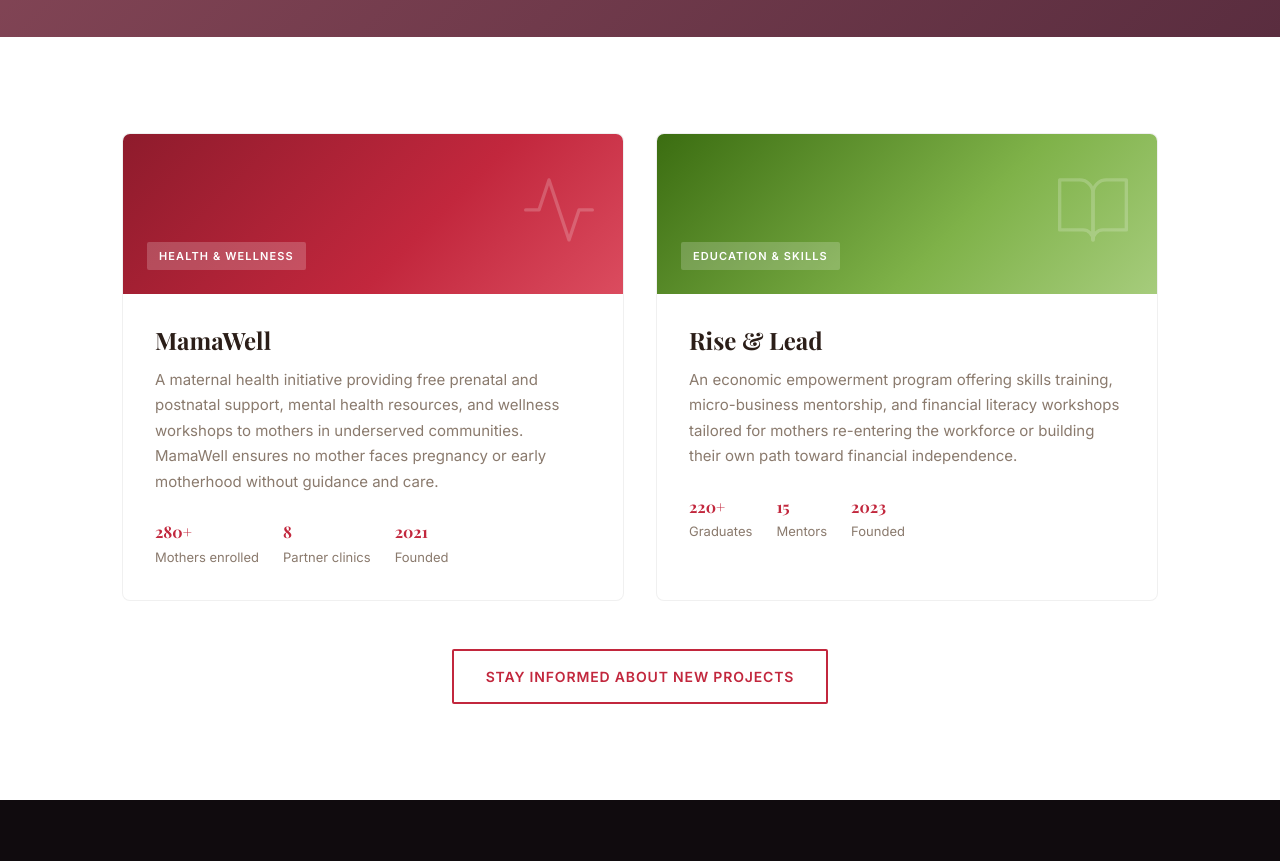
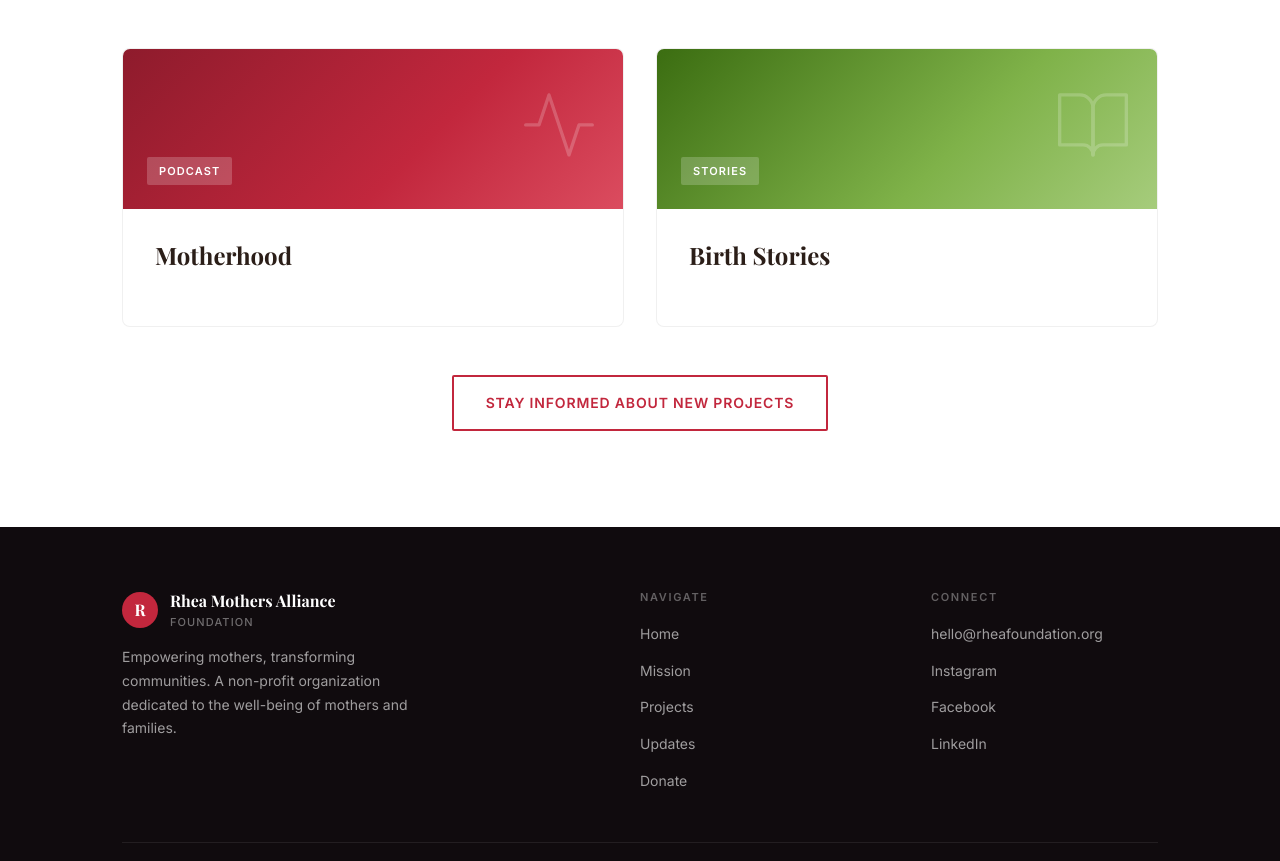
Before and after one commit to afraabnar/rhea-foundation, a website: page pages/projects.html in a window 1280 px wide. Shown: the part 368-1229 px from the top of the page. Drawn offline with nearby package versions, Linux system fonts and the light colour scheme.

Commit message:
more refines

```diff
--- a/js/copy.js
+++ b/js/copy.js
@@ -147,7 +147,7 @@ window.siteCopy = {
     updates: {
       hero: {
         tag: 'Stay Connected',
-        heading: 'Latest Updates',
+        heading: 'Stay Connected',
         description: 'Get the latest news, stories, and ways to support mothers in our community.'
       },
       newsletter: {
--- a/package.json
+++ b/package.json
@@ -11,7 +11,7 @@
     "express": "^4.18.2"
   },
   "devDependencies": {
-    "nodemon": "^2.0.22"
+    "nodemon": "^3.1.14"
   },
   "engines": {
     "node": ">=18.0.0"
--- a/pages/projects.html
+++ b/pages/projects.html
@@ -44,8 +44,7 @@
     <div class="container">
       <div class="hero-inner" style="align-items: center; justify-content: center; text-align: center;">
         <div class="hero-content" style="max-width: 700px;">
-          <span class="hero-tag" data-copy="pages.projects.hero.tag">Our Work</span>
-          <h1 data-copy="pages.projects.hero.heading">Projects Under Our Umbrella</h1>
+          <h1 data-copy="pages.projects.hero.heading">Projects</h1>
           <p class="hero-desc" data-copy="pages.projects.hero.description">Each project targets a specific need — together they form a safety net for mothers at every stage.</p>
         </div>
       </div>
@@ -59,7 +58,7 @@
         <!-- Project 1 -->
         <div class="project-card">
           <div class="project-card-banner banner-1">
-            <span class="project-tag" data-copy="pages.projects.project1.tag">Health & Wellness</span>
+            <span class="project-tag" data-copy="pages.projects.project1.tag">Podcast </span>
             <div class="project-icon-large">
               <svg viewBox="0 0 24 24" stroke-linecap="round" stroke-linejoin="round">
                 <path d="M22 12h-4l-3 9L9 3l-3 9H2"/>
@@ -67,29 +66,14 @@
             </div>
           </div>
           <div class="project-card-body">
-            <h3 data-copy="pages.projects.project1.title">MamaWell</h3>
-            <p data-copy="pages.projects.project1.description">A maternal health initiative providing free prenatal and postnatal support, mental health resources, and wellness workshops to mothers in underserved communities. MamaWell ensures no mother faces pregnancy or early motherhood without guidance and care.</p>
-            <div class="project-meta">
-              <div class="project-meta-item">
-                <strong data-copy="pages.projects.project1.meta1.strong">280+</strong>
-                <span data-copy="pages.projects.project1.meta1.label">Mothers enrolled</span>
-              </div>
-              <div class="project-meta-item">
-                <strong data-copy="pages.projects.project1.meta2.strong">8</strong>
-                <span data-copy="pages.projects.project1.meta2.label">Partner clinics</span>
-              </div>
-              <div class="project-meta-item">
-                <strong data-copy="pages.projects.project1.meta3.strong">2021</strong>
-                <span data-copy="pages.projects.project1.meta3.label">Founded</span>
-              </div>
-            </div>
+            <h3 data-copy="pages.projects.project1.title">Motherhood</h3>
           </div>
         </div>
 
         <!-- Project 2 -->
         <div class="project-card">
           <div class="project-card-banner banner-2">
-            <span class="project-tag" data-copy="pages.projects.project2.tag">Education & Skills</span>
+            <span class="project-tag" data-copy="pages.projects.project2.tag">Stories</span>
             <div class="project-icon-large">
               <svg viewBox="0 0 24 24" stroke-linecap="round" stroke-linejoin="round">
                 <path d="M2 3h6a4 4 0 0 1 4 4v14a3 3 0 0 0-3-3H2z"/>
@@ -98,21 +82,9 @@
             </div>
           </div>
           <div class="project-card-body">
-            <h3 data-copy="pages.projects.project2.title">Rise & Lead</h3>
-            <p data-copy="pages.projects.project2.description">An economic empowerment program offering skills training, micro-business mentorship, and financial literacy workshops tailored for mothers re-entering the workforce or building their own path toward financial independence.</p>
+            <h3 data-copy="pages.projects.project2.title">Birth Stories</h3>
+            <p data-copy="pages.projects.project2.description"></p>
             <div class="project-meta">
-              <div class="project-meta-item">
-                <strong data-copy="pages.projects.project2.meta1.strong">220+</strong>
-                <span data-copy="pages.projects.project2.meta1.label">Graduates</span>
-              </div>
-              <div class="project-meta-item">
-                <strong data-copy="pages.projects.project2.meta2.strong">15</strong>
-                <span data-copy="pages.projects.project2.meta2.label">Mentors</span>
-              </div>
-              <div class="project-meta-item">
-                <strong data-copy="pages.projects.project2.meta3.strong">2023</strong>
-                <span data-copy="pages.projects.project2.meta3.label">Founded</span>
-              </div>
             </div>
           </div>
         </div>
@@ -165,7 +137,6 @@
     </div>
   </footer>
 
-  <script src="../js/copy.js"></script>
   <script>
     // Hamburger menu
     const hamburger = document.getElementById('hamburger');
```
Also changed, not shown: pages/about.html (+1 -17 lines), pages/impact.html (+0 -1 lines), pages/updates.html (+1 -2 lines), 1 other file.
